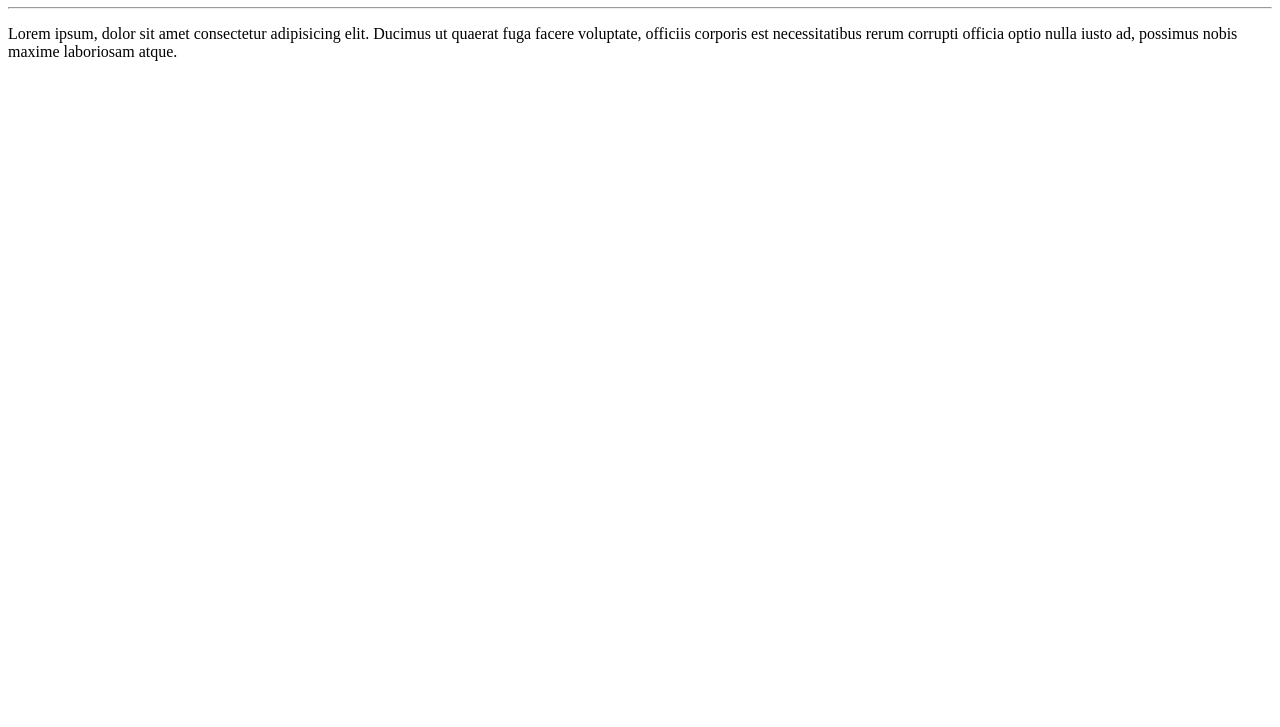
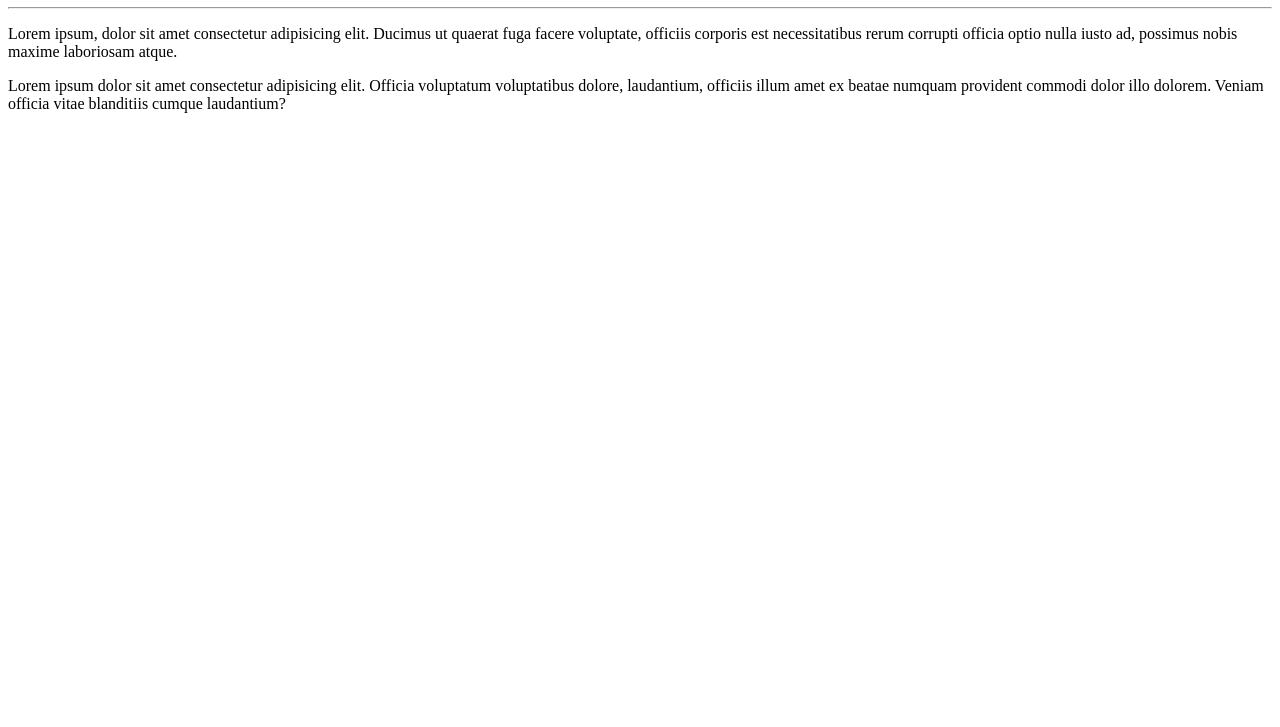
Before and after one commit to ericrosas13/Ola-Mundo, a plain HTML site: page Site-de-Exemplo/index.html in a window 1280 px wide. Shown: the part 73-800 px from the top of the page. Drawn offline with Linux system fonts and the light colour scheme.

Commit message:
Adicionei um paragrafo

```diff
--- a/Site-de-Exemplo/index.html
+++ b/Site-de-Exemplo/index.html
@@ -9,5 +9,6 @@
     <h1>Olá, Mundo</h1>
     <hr>
     <p>Lorem ipsum, dolor sit amet consectetur adipisicing elit. Ducimus ut quaerat fuga facere voluptate, officiis corporis est necessitatibus rerum corrupti officia optio nulla iusto ad, possimus nobis maxime laboriosam atque.</p>
+    <p>Lorem ipsum dolor sit amet consectetur adipisicing elit. Officia voluptatum voluptatibus dolore, laudantium, officiis illum amet ex beatae numquam provident commodi dolor illo dolorem. Veniam officia vitae blanditiis cumque laudantium?</p>
 </body>
 </html>
```
